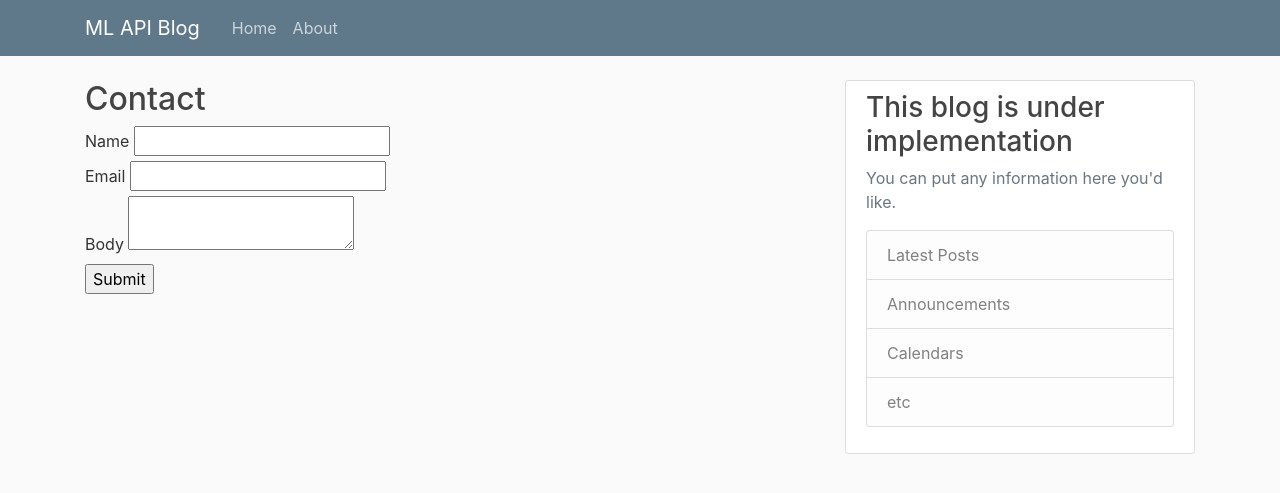
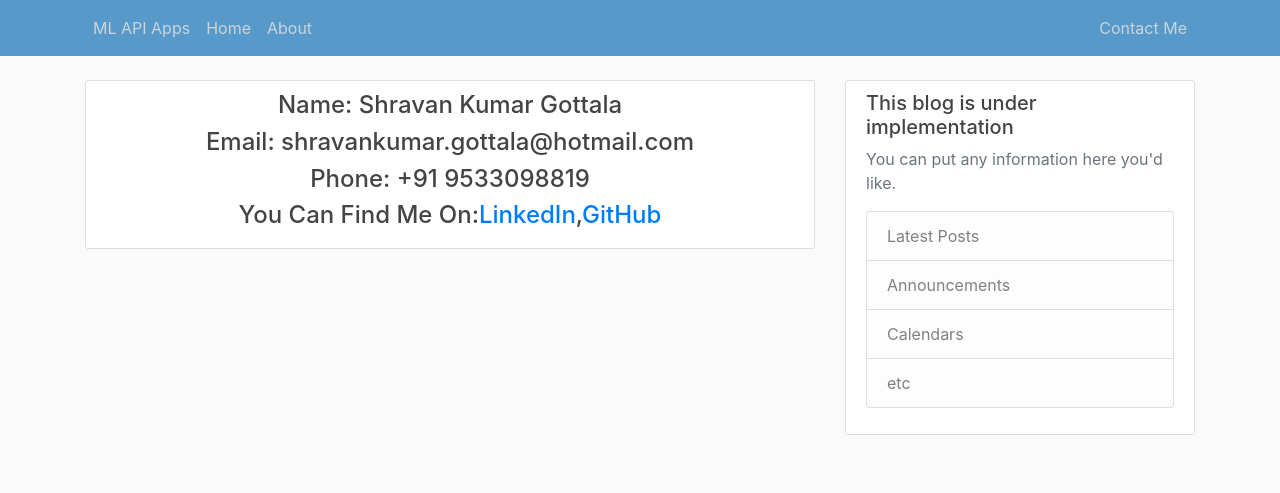
Before and after one commit to shravankumargottala/Hyderabad_House_Price_Prediction, a Flask app: template templates/contact.html in a window 1280 px wide. Shown: the top 493 px of the page. Run offline with Flask 2, Linux system fonts and the light colour scheme; the template is opened without the code that fills it: most values are stand-ins (such as "Sample title", 1, 10 or a date in 2020); form fields are guessed from the names that the template uses; parts of the project's set-up code (start-up, migrations or seed data) failed here and were passed over; some libraries are stand-ins or nearby versions.

Commit message:
Add files via upload

```diff
--- a/app.py
+++ b/app.py
@@ -39,6 +39,10 @@ def register():
 def login():
     form = LoginForm()
     return render_template('login.html', title='Login', form=form)
+
+@app.route("/contact")
+def contact():
+    return render_template('contact.html', title='Contact Me')
 
 @app.route("/houseprice", methods=['GET', 'POST'])
 def houseprice():
--- a/static/main.css
+++ b/static/main.css
@@ -9,7 +9,7 @@ h1, h2, h3, h4, h5, h6 {
 }
 
 .bg-steel {
-  background-color: #5f788a;
+  background-color: #5799c9;
 }
 
 .site-header .navbar-nav .nav-link {
--- a/templates/contact.html
+++ b/templates/contact.html
@@ -1,37 +1,9 @@
-{% extends 'layout.html' %}
-
+{% extends "layout.html" %}
 {% block content %}
-<div class="formwrapper">
-  <h2 class="title">Contact</h2>
-  <form method="POST" action="/">
-    <div class="form-field">{{ form.name.label }} {{ form.name }}
-      {% if form.name.errors %}
-        <ul class="errors">
-          {% for error in form.name.errors %}
-            <li>{{ error }}</li>
-          {% endfor %}
-        </ul>
-      {% endif %}
-    </div>
-    <div class="form-field">{{ form.email.label }} {{ form.email }}
-      {% if form.email.errors %}
-        <ul class="errors">
-          {% for error in form.email.errors %}
-            <li>{{ error }}</li>
-          {% endfor %}
-        </ul>
-      {% endif %}
-    </div>
-    <div class="form-field">{{ form.body.label }} {{ form.body }}
-      {% if form.body.errors %}
-        <ul class="errors">
-          {% for error in form.body.errors %}
-            <li>{{ error }}</li>
-          {% endfor %}
-        </ul>
-      {% endif %}
-    </div>
-    {{ form.submit }}
-  </form>
-</div>
-{% endblock %}
+    <div class="content-section">
+        <legend><h4 style = "text-align: center;">Name: Shravan Kumar Gottala</h4></legend>
+		<legend><h4 style = "text-align: center;">Email: shravankumar.gottala@hotmail.com</h4></legend>
+		<legend><h4 style = "text-align: center;">Phone: +91 9533098819</h4></legend>
+		<legend><h4 style = "text-align: center;"> You Can Find Me On:<a href="https://www.linkedin.com/in/shravan-kumar-gottala-03914320/">LinkedIn</a>,<a href="https://github.com/shravankumargottala">GitHub</a></h4></legend>
+	</div>
+{% endblock content %}
--- a/templates/flatprice.html
+++ b/templates/flatprice.html
@@ -1,7 +1,7 @@
 {% extends "layout.html" %}
 {% block content %}
     <div class="content-section">
-        <h2 style = "text-align: center;">Flat Price Prediction Form</h2>
+        <legend><h3 style = "text-align: center;">Predict Flat Price Analysis</h3></legend>
         <form method="POST" name = "house_form" action="{{ url_for('flat_predict')}}">
             {{ form.hidden_tag() }}
             <fieldset class="form-group">
--- a/templates/home.html
+++ b/templates/home.html
@@ -2,14 +2,14 @@
 {% block content %}
 	<article class="media content-section">
 	  <div class="media-body">
-		<h3><a class="article-title" href="{{ url_for('houseprice') }}">House Price Prediction</a></h3>
+		<h4><a class="article-title" href="{{ url_for('houseprice') }}">House Price Prediction</a></h4>
 	</article>
 	<article class="media content-section">
 	  <div class="media-body">
-		<h3><a class="article-title" href="{{ url_for('flatprice') }}">Flat Price Prediction</a></h3>
+		<h4><a class="article-title" href="{{ url_for('flatprice') }}">Flat Price Prediction</a></h4>
 	</article>
 	<article class="media content-section">
 	  <div class="media-body">
-		<h3><a class="article-title" href="{{ url_for('plotprice') }}">Plot Price Prediction</a></h3>
+		<h4><a class="article-title" href="{{ url_for('plotprice') }}">Plot Price Prediction</a></h4>
 	</article>
 {% endblock content %}
--- a/templates/houseprice.html
+++ b/templates/houseprice.html
@@ -1,7 +1,7 @@
 {% extends "layout.html" %}
 {% block content %}
     <div class="content-section">
-        <h2 style = "text-align: center;">House Price Prediction Form</h2>
+        <h3 style = "text-align: center;">Predict House Price Analysis</h3>
         <form method="POST" name = "house_form" action="{{ url_for('house_predict')}}">
             {{ form.hidden_tag() }}
             <fieldset class="form-group">
--- a/templates/layout.html
+++ b/templates/layout.html
@@ -20,21 +20,23 @@
     <header class="site-header">
       <nav class="navbar navbar-expand-md navbar-dark bg-steel fixed-top">
         <div class="container">
-          <a class="navbar-brand mr-4" href="/">ML API Blog</a>
+          <!-- <a class="navbar-brand mr-4" href="/">ML API Apps</a> -->
           <button class="navbar-toggler" type="button" data-toggle="collapse" data-target="#navbarToggle" aria-controls="navbarToggle" aria-expanded="false" aria-label="Toggle navigation">
             <span class="navbar-toggler-icon"></span>
           </button>
           <div class="collapse navbar-collapse" id="navbarToggle">
             <div class="navbar-nav mr-auto">
-              <a class="nav-item nav-link" href="{{ url_for('home') }}">Home</a>
+              <a class="nav-item nav-link" href="{{ url_for('home') }}">ML API Apps</a>
+			  <a class="nav-item nav-link" href="{{ url_for('home') }}">Home</a>
               <a class="nav-item nav-link" href="{{ url_for('about') }}">About</a>
             </div>
             <!-- Navbar Right Side -->
-			<!--
+
             <div class="navbar-nav">
-              <a class="nav-item nav-link" href="{{ url_for('login') }}">Login</a>
-              <a class="nav-item nav-link" href="{{ url_for('register') }}">Register</a>
-            </div> -->
+              <a class="nav-item nav-link" href="{{ url_for('contact') }}">Contact Me</a>
+			  <!-- <a class="nav-item nav-link" href="{{ url_for('login') }}">Login</a>
+              <a class="nav-item nav-link" href="{{ url_for('register') }}">Register</a> -->
+            </div>
           </div>
         </div>
       </nav>
@@ -55,7 +57,7 @@
         </div>
         <div class="col-md-4">
           <div class="content-section">
-            <h3>This blog is under implementation</h3>
+            <h5>This blog is under implementation</h5>
             <p class='text-muted'>You can put any information here you'd like.
               <ul class="list-group">
                 <li class="list-group-item list-group-item-light">Latest Posts</li>
--- a/templates/plotprice.html
+++ b/templates/plotprice.html
@@ -1,7 +1,7 @@
 {% extends "layout.html" %}
 {% block content %}
     <div class="content-section">
-        <h2 style = "text-align: center;">Flat Price Prediction Form</h2>
+        <h3 style = "text-align: center;">Predict Plot Price Analysis</h3>
         <form method="POST" name = "house_form" action="{{ url_for('plot_predict')}}">
             {{ form.hidden_tag() }}
             <fieldset class="form-group">
```
